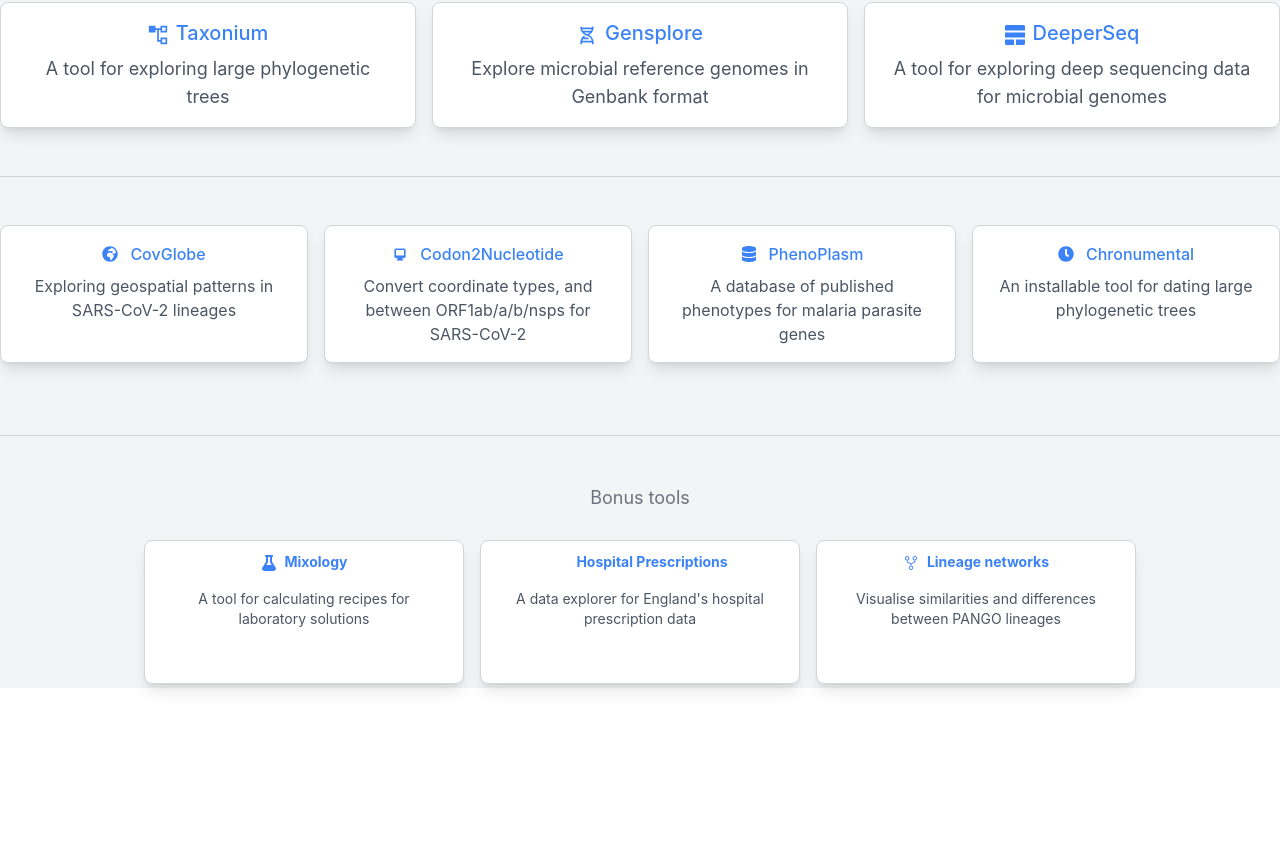
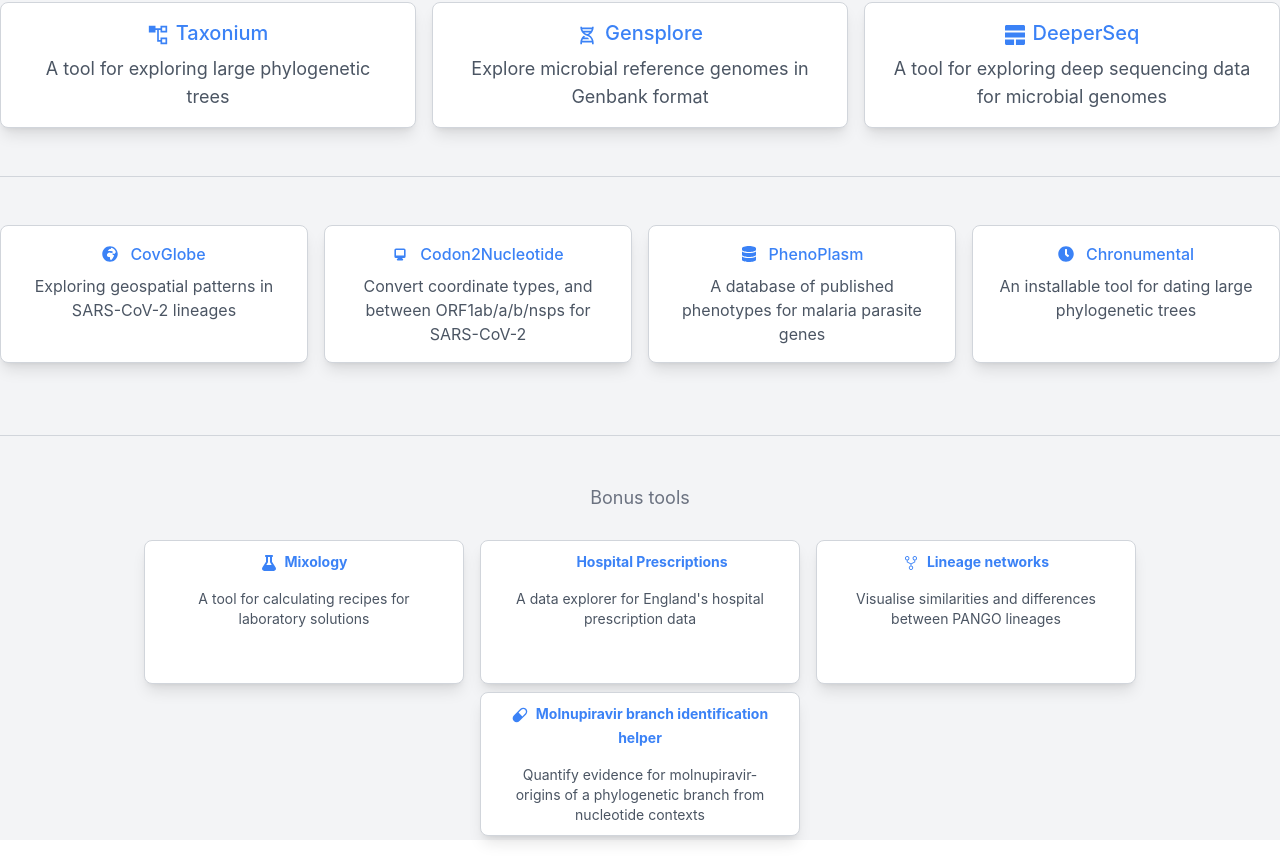
Before and after one commit to theosanderson/genomium, a React (Create React App) app: page / in a window 1280 px wide. Shown: the part 182-1038 px from the top of the page. Before the commit the page ends 886 px from the top, so only its background shows below. Built offline with nearby package versions, Linux system fonts and the light colour scheme; some icons are missing.

Commit message:
Update App.js

```diff
--- a/src/App.js
+++ b/src/App.js
@@ -3,6 +3,7 @@ import { BsTree } from 'react-icons/bs';
 import { HiDesktopComputer } from 'react-icons/hi';
 import { BiDna } from 'react-icons/bi';
 import {CgListTree} from 'react-icons/cg';
+import { CgPill } from "react-icons/cg";
 import {SiElasticstack} from 'react-icons/si';
 import {FaGlobeAfrica} from 'react-icons/fa';
 import {FaDatabase} from 'react-icons/fa';
@@ -59,7 +60,15 @@ const honoraryTools = [
     desc: 'Visualise similarities and differences between PANGO lineages',
     icon: <IoIosGitNetwork className="inline-block mr-2" />
 
+  },
+  {
+    name: 'Molnupiravir branch identification helper',
+    url: '//movbranchapp.streamlit.app/',
+    desc: 'Quantify evidence for molnupiravir-origins of a phylogenetic branch from nucleotide contexts',
+    icon: <CgPill className="inline-block mr-2" />
+
   }
+
 
 ]
 
```
